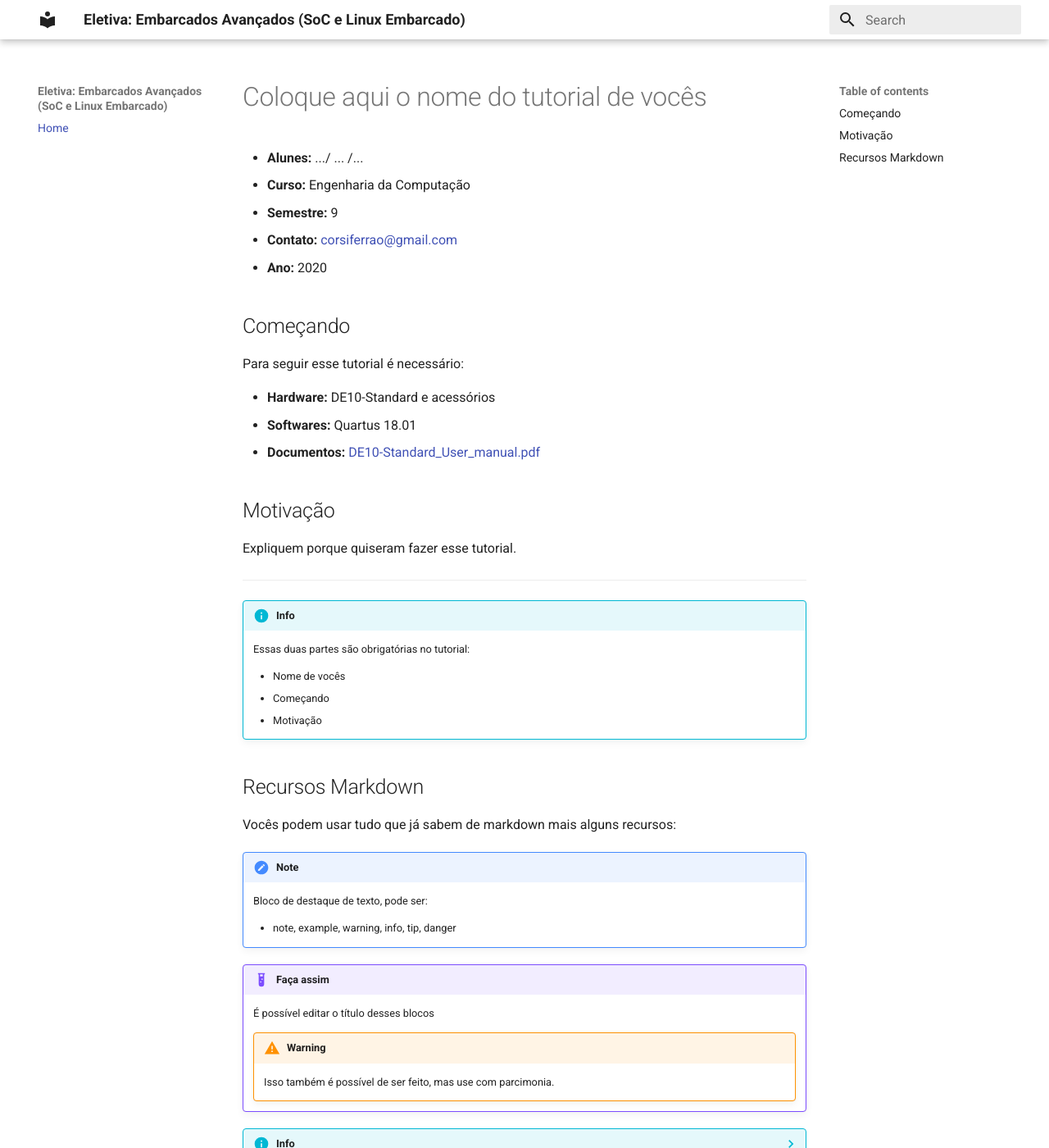
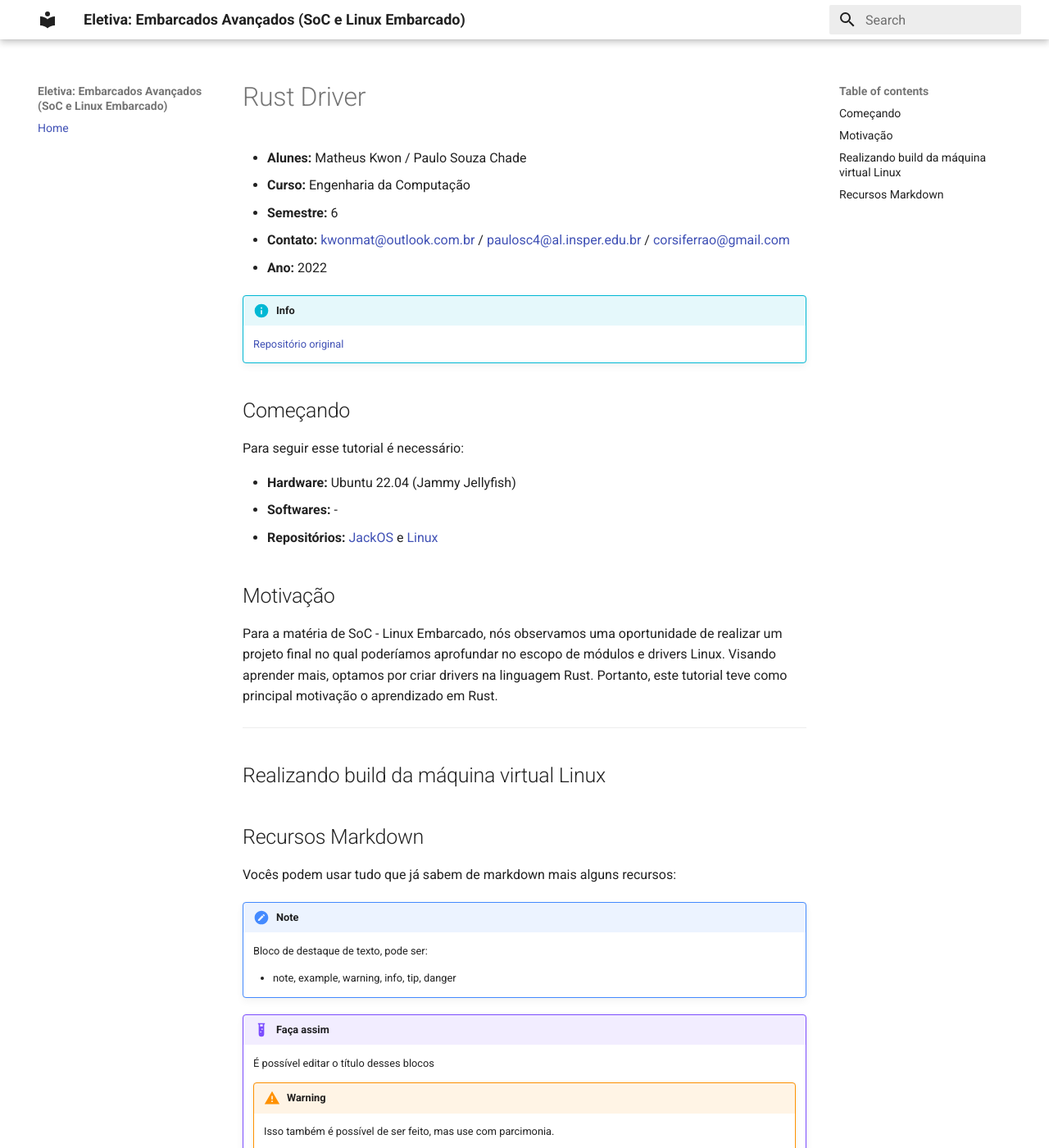
Before and after one commit to matkwon/RustDriver, an MkDocs documentation site: the page built from docs-src/index.md, in a window 1280 px wide and 1400 px high. Shown: the whole window at 82% size. Built offline with MkDocs 1.6.1 and Material for MkDocs 9.7.7, drawn with Linux system fonts in a browser that asks for light colours; emoji names are drawn with the system emoji font.

Commit message:
starting

```diff
--- a/docs-src/index.md
+++ b/docs-src/index.md
@@ -1,31 +1,31 @@
-# Coloque aqui o nome do tutorial de vocês
+# Rust Driver
 
-- **Alunes:** .../ ... /...
+- **Alunes:** Matheus Kwon / Paulo Souza Chade
 - **Curso:** Engenharia da Computação
-- **Semestre:** 9
-- **Contato:** corsiferrao@gmail.com
-- **Ano:** 2020
+- **Semestre:** 6
+- **Contato:** kwonmat@outlook.com.br / paulosc4@al.insper.edu.br / corsiferrao@gmail.com
+- **Ano:** 2022
+
+!!! info
+    [Repositório original](https://github.com/pauloschade/linux-rust)
 
 ## Começando
 
 Para seguir esse tutorial é necessário:
 
-- **Hardware:** DE10-Standard e acessórios
-- **Softwares:** Quartus 18.01
-- **Documentos:** [DE10-Standard_User_manual.pdf](https://github.com/Insper/DE10-Standard-v.1.3.0-SystemCD/tree/master/Manual)
+- **Hardware:** Ubuntu 22.04 (Jammy Jellyfish)
+- **Softwares:** -
+- **Repositórios:** [JackOS](https://github.com/jackos/linux) e [Linux](https://github.com/Rust-for-Linux/linux)
 
 ## Motivação
 
-Expliquem porque quiseram fazer esse tutorial.
+Para a matéria de SoC - Linux Embarcado, nós observamos uma oportunidade de realizar um projeto final no qual poderíamos aprofundar no escopo de módulos e drivers Linux. Visando aprender mais, optamos por criar drivers na linguagem Rust. Portanto, este tutorial teve como principal motivação o aprendizado em Rust.
 
 ----------------------------------------------
 
-!!! info
-    Essas duas partes são obrigatórias no tutorial:
+## Realizando build da máquina virtual Linux
 
-    - Nome de vocês
-    - Começando
-    - Motivação
+
 
 ## Recursos Markdown
 
```
Also changed, not shown: 1 other file.
